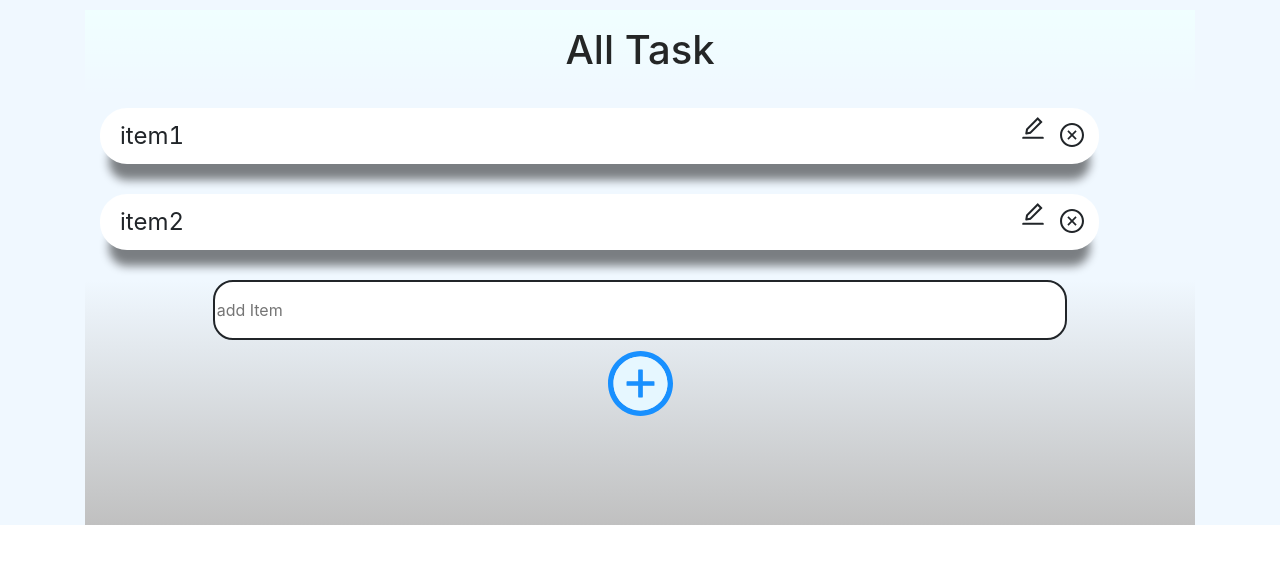
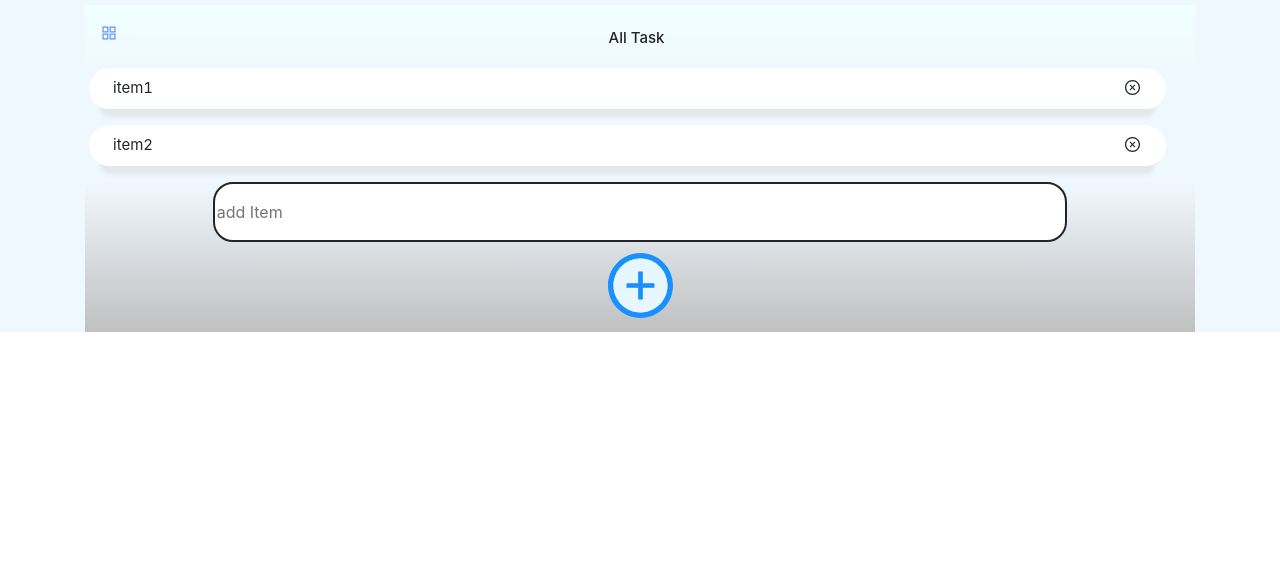
Before and after one commit to WahajAhmedIqbal/Todo-App-AntDesign, a React (Create React App) app: page / in a window 1280 px wide. Shown: the top 564 px of the page. Built offline with nearby package versions, Linux system fonts and the light colour scheme.

Commit message:
ui change

```diff
--- a/src/components/todo/create/list.jsx
+++ b/src/components/todo/create/list.jsx
@@ -11,30 +11,31 @@ const List = ({ item, deleteHander, id, onEdit }) => {
         key={id}
         style={{
           backgroundColor: "white",
-          margin: 15,
-          marginTop: 20,
-          marginBottom: 30,
-          boxShadow: "0px 25px 10px -9px rgba(0,0,0,0.49)",
-          padding: "10px 15px 46px 20px",
+          margin: '2px 4px 16px ',
+          // margin: 0,
+          // marginTop: 10,
+          // marginBottom: 30,
+          boxShadow: "rgb(204 204 204 / 40%) 0px 19px 4px -11px",
+          padding: "9px 26px 32px 24px",
           listStyle: "none",
-          fontSize: 24,
+          fontSize: 15,
           display: "flex",
           flex: 1,
           justifyContent: "space-between",
-          height: 50,
-          width: "90%",
+          height: 13,
+          width: "97%",
           borderRadius: 27,
         }}
       >
         {item}
-        <div className="inputelemet" style={{ display: "flex" }}>
-          <EditOutlined
+        {/* <div className="inputelemet" style={{ display: "flex" }}> */}
+          {/* <EditOutlined
             style={{ paddingRight: 15, paddingTop: 10 }}
             onClick={() => onEdit(id)}
-          />
+          /> */}
 
           <Delete id={id} onselected={deleteHander} />
-        </div>
+        {/* </div> */}
       </li>
     </div>
   );
--- a/src/components/todo/deleted/index.jsx
+++ b/src/components/todo/deleted/index.jsx
@@ -7,8 +7,8 @@ const Delete = ({ id, onselected }) => {
       <span
         className="cross"
         style={{
-          fontSize: "x-large",
-          marginTop: -8,
+          // fontSize: "x-large",
+          // marginTop: -8,
         }}
       >
         <CloseCircleOutlined
--- a/src/containers/footer/index.jsx
+++ b/src/containers/footer/index.jsx
@@ -13,7 +13,7 @@ const Footer = ({ handlesubmit, input, setInputChagne, inputChagne }) => {
         position: "sticky",
         bottom: "0px",
         textAlign: "center",
-        height: 245,
+        height: 150,
         backgroundImage:
           " linear-gradient(to bottom, rgba(500,73,49,0), silver)",
       }}
@@ -29,6 +29,7 @@ const Footer = ({ handlesubmit, input, setInputChagne, inputChagne }) => {
             border: "2px solid",
             marginBottom: 10,
             borderRadius: 20,
+            outline: 'none'
           }}
           type="text"
           placeholder="add Item"
--- a/src/containers/header/index.jsx
+++ b/src/containers/header/index.jsx
@@ -1,4 +1,6 @@
 import React from "react";
+import { AppstoreOutlined } from "@ant-design/icons";
+
 
 const Header = () => {
   return (
@@ -6,16 +8,25 @@ const Header = () => {
       className="main-box"
       style={{
         position: "sticky",
-        top: "10px",
+        top: "5px",
         textAlign: "center",
         zIndex: 2,
         padding: 16,
+        display: 'flex',
+    placeContent: 'space-between',
         backgroundImage: "linear-gradient(to top, rgba(500,73,49,0), azure)",
+
       }}
     >
-      <div className="header">
-        <h1>All Task</h1>
-      </div>
+      {/* <div className="header"> */}
+        <spna className='icon' style={{fontSize:16, color: 'cornflowerblue'}}>
+      <AppstoreOutlined />
+      </spna>
+      <spna className='heading' style={{marginLeft:'-23px', marginTop: 8}}>
+        <h1 style={{fontSize: 15}}>All Task</h1>
+        </spna>
+        <span className="empty-box"></span>
+      {/* </div> */}
     </div>
   );
 };
```
Also changed, not shown: 1 other file (tests, documents, lock files or other folders).
